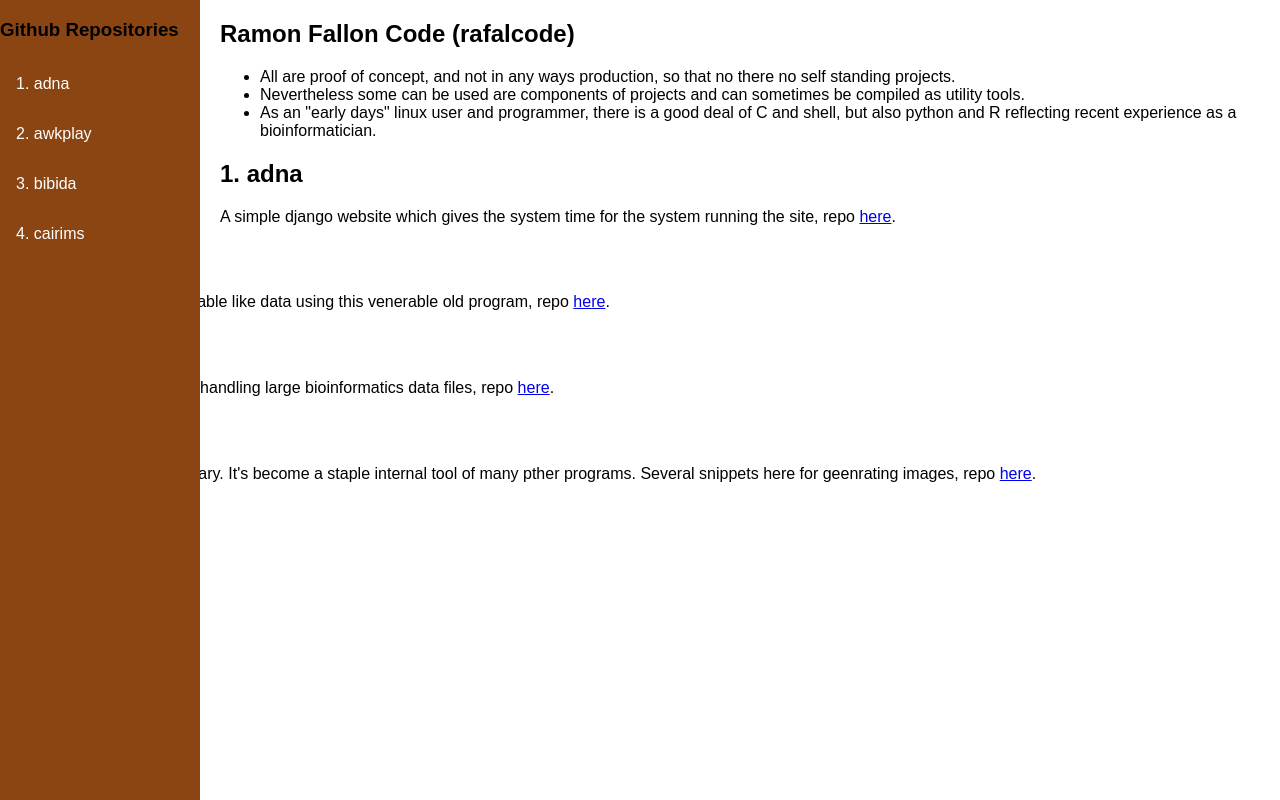
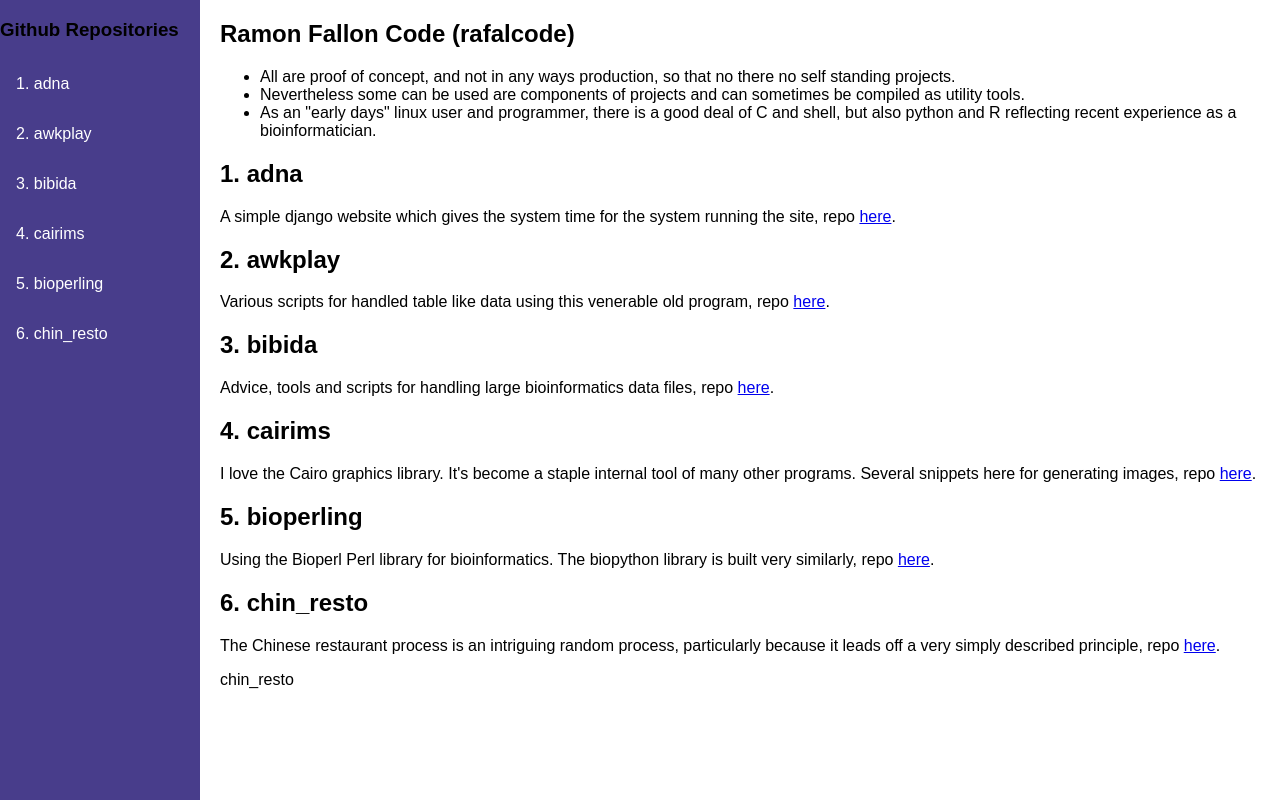
Before and after one commit to rafalcode/rafalcode.github.io, a plain HTML site: page index.html in a window 1280 px wide. Drawn offline with Linux system fonts and the light colour scheme.

Commit message:
minor change or simple comment

```diff
--- a/index.html
+++ b/index.html
@@ -22,7 +22,7 @@ body {
   z-index: 1;
   top: 0;
   left: 0;
-  background-color: SaddleBrown;
+  background-color: DarkSlateBlue;
   overflow-x: hidden;
 }
 
@@ -56,6 +56,8 @@ body {
   <a href="#">2. awkplay</a>
   <a href="#">3. bibida</a>
   <a href="#">4. cairims</a>
+  <a href="#">5. bioperling</a>
+  <a href="#">6. chin_resto</a>
 </div>
 
 <div class="content">
@@ -68,20 +70,23 @@ body {
 
 <a id="adna"><h2>1. adna</h2></a>
 <p>A simple django website which gives the system time for the system running the site, repo <a href="https://github.com/rafalcode/adna.git">here</a>.</p>
-</div>
 
-<a id="awkplay"><h2>2. bibida</h2></a>
+<a id="awkplay"><h2>2. awkplay</h2></a>
 <p>Various scripts for handled table like data using this venerable old program, repo <a href="https://github.com/rafalcode/awkplay.git">here</a>.</p>
-</div>
 
-<a id="bibida"><h2>2. bibida</h2></a>
+<a id="bibida"><h2>3. bibida</h2></a>
 <p>Advice, tools and scripts for handling large bioinformatics data files, repo <a href="https://github.com/rafalcode/bibida.git">here</a>.</p>
-</div>
 
-<a id="cairims"><h2>3. cairims</h2></a>
-<p>I love the Cairo graphics library. It's become a staple internal tool of many pther programs. Several snippets here for geenrating images, repo <a href="https://github.com/rafalcode/cairims.git">here</a>.</p>
-</div>
+<a id="cairims"><h2>4. cairims</h2></a>
+<p>I love the Cairo graphics library. It's become a staple internal tool of many other programs. Several snippets here for generating images, repo <a href="https://github.com/rafalcode/cairims.git">here</a>.</p>
 
+<a id="bioperling"><h2>5. bioperling</h2></a>
+<p>Using the Bioperl Perl library for bioinformatics. The biopython library is built very similarly, repo <a href="https://github.com/rafalcode/bioperling.git">here</a>.</p>
+
+<a id="chin_resto"><h2>6. chin_resto</h2></a>
+<p>The Chinese restaurant process is an intriguing random process, particularly because it leads off a very simply described principle, repo <a href="https://github.com/rafalcode/chin_resto.git">here</a>.</p>
+
+chin_resto
 </div>
 </body>
 </html>
```
